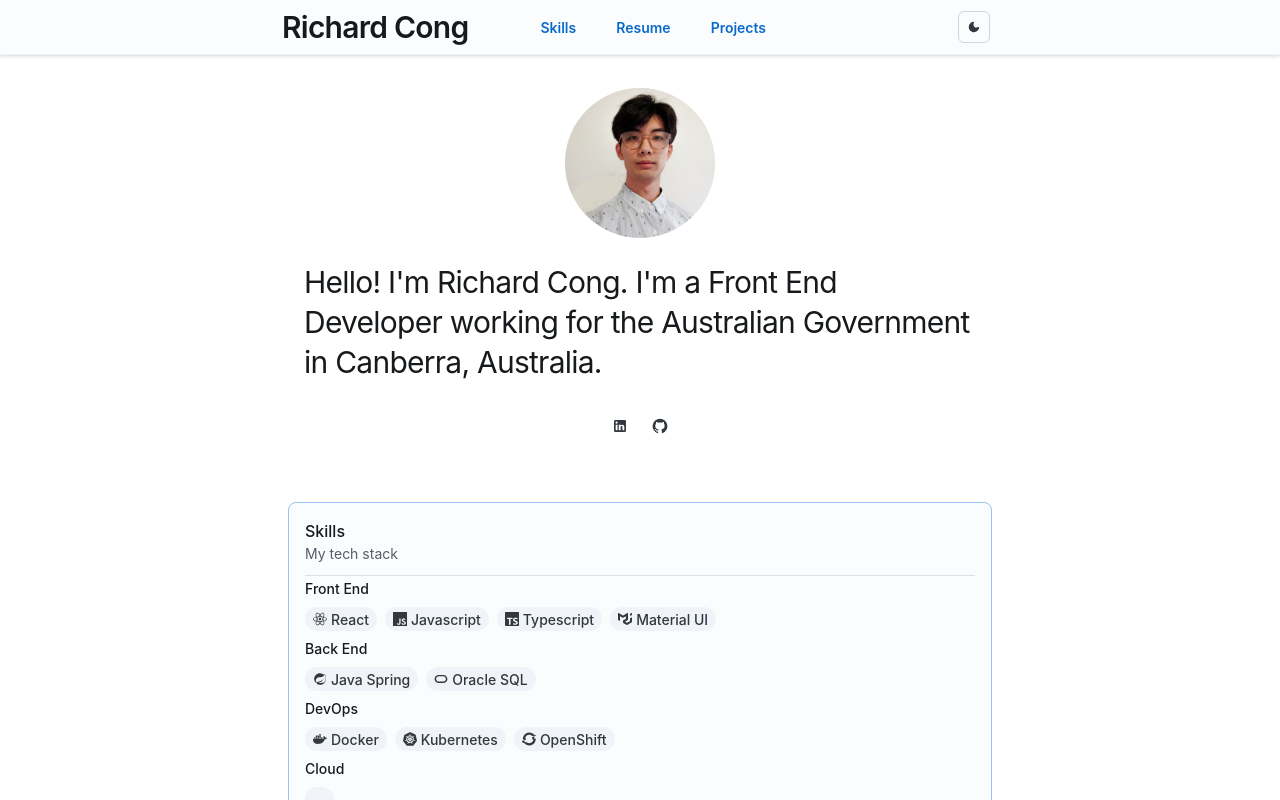
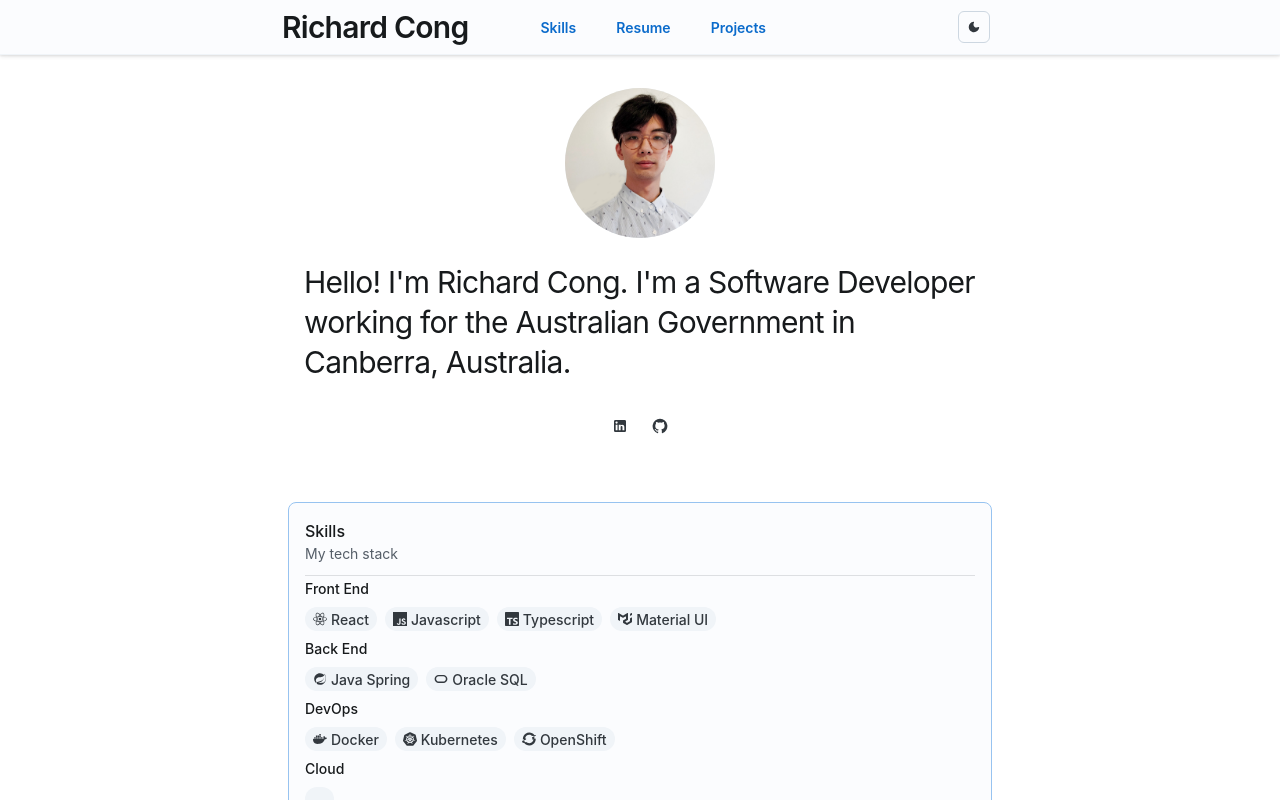
Before and after one commit to richcong/richcong.github.io, a React (Vite) app: page / in a window 1280 px wide. Built offline with nearby package versions, Linux system fonts and the light colour scheme.

Commit message:
refactor: change to software developer

```diff
--- a/index.html
+++ b/index.html
@@ -4,7 +4,7 @@
     <meta charset="UTF-8" />
     <link rel="icon" type="image/svg+xml" href="/r.svg" />
     <meta name="viewport" content="width=device-width, initial-scale=1.0" />
-    <title>Richard Cong - Front End Developer</title>
+    <title>Richard Cong | Software Developer</title>
   </head>
   <body>
     <div id="root"></div>
--- a/src/components/MyProfile.tsx
+++ b/src/components/MyProfile.tsx
@@ -78,7 +78,7 @@ export default function MyProfile({
             </Stack>
             <Stack spacing={2} sx={{ flexGrow: 1 }}>
               <Typography level="h2" fontWeight={400}>
-                Hello! I'm Richard Cong. I'm a Front End Developer working for
+                Hello! I'm Richard Cong. I'm a Software Developer working for
                 the Australian Government in Canberra, Australia.
               </Typography>
             </Stack>
@@ -132,7 +132,7 @@ export default function MyProfile({
               <Stack direction="column" gap={1} sx={{ flexGrow: 1 }}>
                 <Stack spacing={1}>
                   <Typography level="body-lg">
-                    Hello! I'm Richard Cong. I'm a Front End Developer working
+                    Hello! I'm Richard Cong. I'm a Software Developer working
                     for the Australian Government in Canberra, Australia.
                   </Typography>
                 </Stack>
--- a/src/components/ResumeTimeline.tsx
+++ b/src/components/ResumeTimeline.tsx
@@ -7,17 +7,21 @@ import TimelineConnector from "@mui/lab/TimelineConnector";
 import TimelineContent from "@mui/lab/TimelineContent";
 import TimelineDot from "@mui/lab/TimelineDot";
 import TimelineItem from "@mui/lab/TimelineItem";
-import TimelineOppositeContent, { timelineOppositeContentClasses} from "@mui/lab/TimelineOppositeContent";
+import TimelineOppositeContent, {
+  timelineOppositeContentClasses,
+} from "@mui/lab/TimelineOppositeContent";
 import TimelineSeparator from "@mui/lab/TimelineSeparator";
 import "../css/common/List.css";
 
 export default function ResumeTimeline() {
   return (
-    <Timeline sx={{
-      [`& .${timelineOppositeContentClasses.root}`]: {
-        flex: 0,
-      },
-    }}>
+    <Timeline
+      sx={{
+        [`& .${timelineOppositeContentClasses.root}`]: {
+          flex: 0,
+        },
+      }}
+    >
       <TimelineItem>
         <TimelineOppositeContent
           sx={{ m: "auto 0" }}
@@ -37,7 +41,7 @@ export default function ResumeTimeline() {
           <Typography level="title-md" component="span">
             Australian Government
           </Typography>
-          <Typography>Front End Developer</Typography>
+          <Typography>Software Developer</Typography>
           <Typography level="body-sm">
             <ul>
               <li>Developed an internal web-based React app from scratch</li>
```
